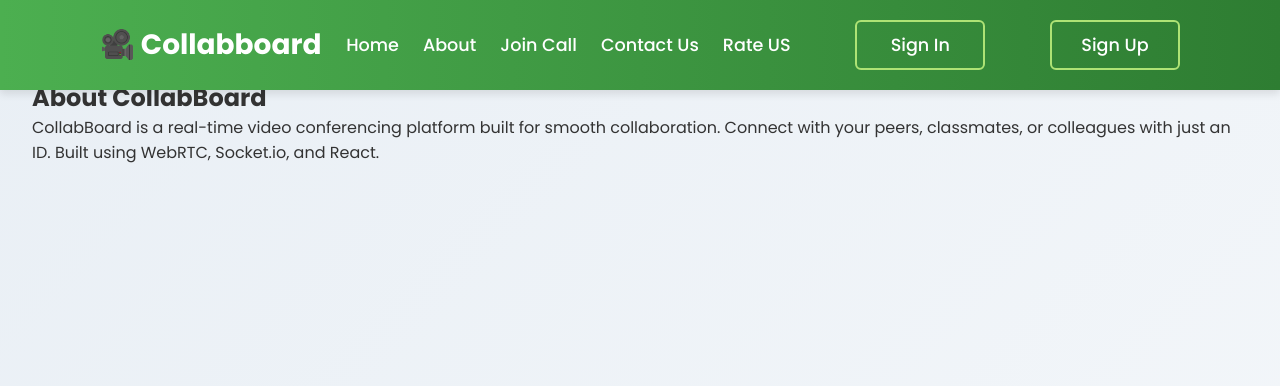
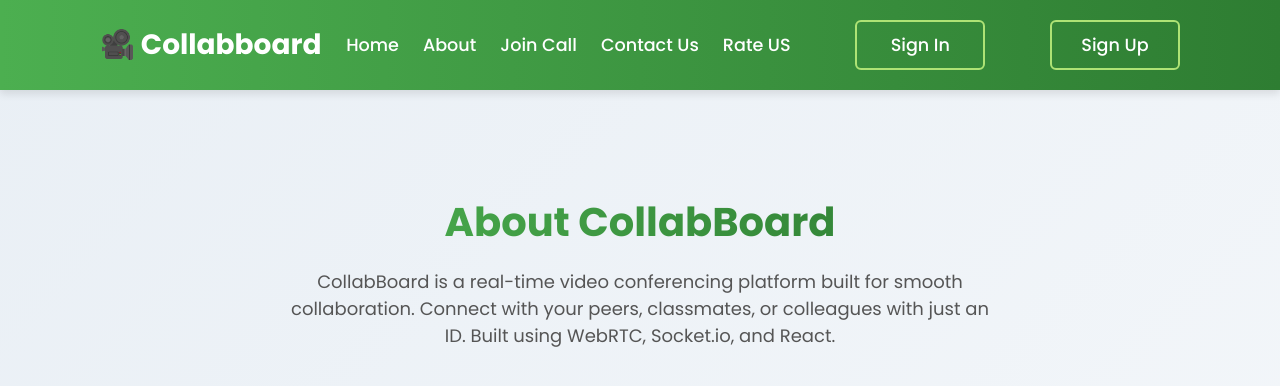
Before and after one commit to PARISHAH1/CollabBoard, a React (Create React App) app in the folder collab_board/: page /about in a window 1280 px wide. Shown: the top 386 px of the page. Built offline with nearby package versions, Linux system fonts and the light colour scheme; no server answers.

Commit message:
Udated About component

```diff
--- a/collab_board/src/App.css
+++ b/collab_board/src/App.css
@@ -151,7 +151,6 @@ body {
 
 .home-extra-links p {
   margin: 0.8rem 0;
-  cursor: pointer;
 }
 
 .home-extra-links a {
@@ -169,11 +168,13 @@ body {
 /* Shared Sections */
 .about, .videocall, .review, .contact-page {
   position: relative;
+  padding-top: 300px;
   padding: 6rem 2rem;
+
   text-align: center;
 }
 
-.about h1, .videocall h1 {
+.about h2, .videocall h1 {
   font-size: 40px;
   background: linear-gradient(to right, #4CAF50, #2e7d32);
   -webkit-background-clip: text;
--- a/collab_board/src/App.js
+++ b/collab_board/src/App.js
@@ -26,7 +26,6 @@ function App() {
   return (
     <Router>
       <div className="app">
-        <h1>Welcome to My App</h1>
         <nav className="navbar">
           <div className="logo">🎥 Collabboard</div>
           <ul className="nav-links">
--- a/collab_board/src/components/About.js
+++ b/collab_board/src/components/About.js
@@ -3,7 +3,7 @@ import "../App.css";
 
 const About = () => {
   return (
-    <div style={{ padding: "2rem" }}>
+    <div class="about" style={{ padding: "12rem" }}>
       <h2>About CollabBoard</h2>
       <p>
         CollabBoard is a real-time video conferencing platform built for smooth
--- a/collab_board/src/components/Home.js
+++ b/collab_board/src/components/Home.js
@@ -34,7 +34,6 @@ const Home = () => {
           <p>
             Not a member yet?{" "}
             <a
-
               onClick={() => setShowSignUp(true)}
             >
               Join the Smart Community
@@ -44,7 +43,6 @@ const Home = () => {
           <p>
             Already part of the crew?{" "}
             <a
-
               onClick={() => setShowSignIn(true)}
             >
               Sign In
```
